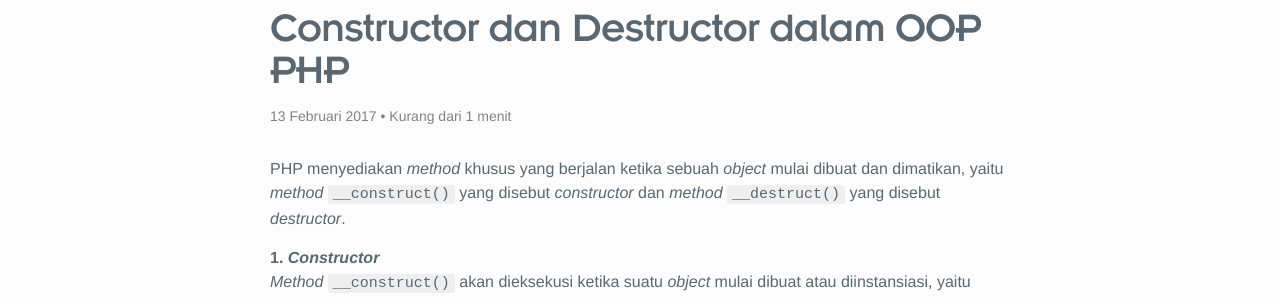
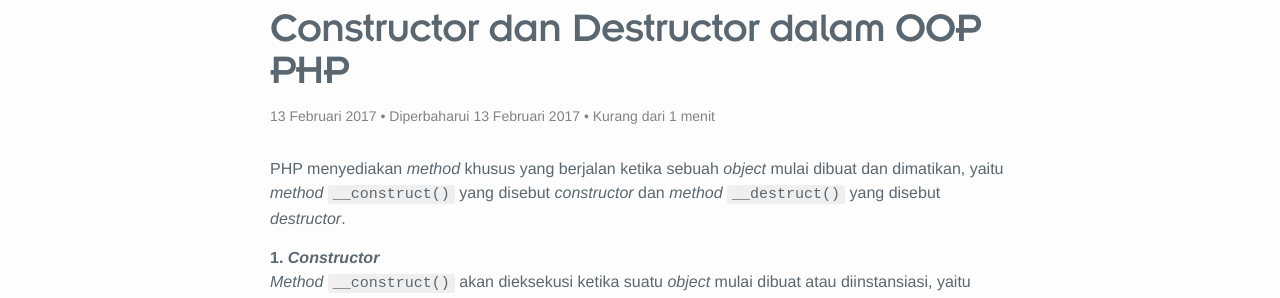
Before and after one commit to khoerodin/khoerodin.github.io, a Jekyll site: the page built from _posts/2017-02-13-constructor-dan-destructor-dalam-oop-php.md, in a window 1280 px wide. Shown: the part 160-458 px from the top of the page. Built offline with Jekyll 4.4.1, drawn with Linux system fonts in a browser that asks for light colours; nearby versions of some CDN libraries; comment, search, counter and statistics services are not loaded.

Commit message:
change to pubdate

```diff
--- a/_includes/post-list.html
+++ b/_includes/post-list.html
@@ -10,9 +10,9 @@
 			<span class="post-meta">
         {% include translated_date.html date=post.date format=site.date_format lang="id" %}
         •
-        {% if post.last_modified_at %}
+        {% if post.date %}
         Diperbaharui
-        {% include translated_date.html date=post.last_modified_at format=site.date_format lang="id" %} •
+        {% include translated_date.html date=post.date format=site.date_format lang="id" %} •
         {% endif %}
 
         {% assign words = post.content | number_of_words %}
--- a/_layouts/post.html
+++ b/_layouts/post.html
@@ -10,9 +10,9 @@ readmore: true
     <p class="post-meta">
       <time datetime="{{ page.date | date_to_xmlschema }}" itemprop="datePublished">{% include translated_date.html date=page.date format=site.date_format lang="id" %}</time>
      •
-    {% if page.last_modified_at %}
+    {% if page.date %}
     Diperbaharui
-    <time>{% include translated_date.html date=page.last_modified_at format=site.date_format lang="id" %}</time> •
+    <time>{% include translated_date.html date=page.date format=site.date_format lang="id" %}</time> •
     {% endif %}
 
     {% assign words = content | number_of_words %}
```
